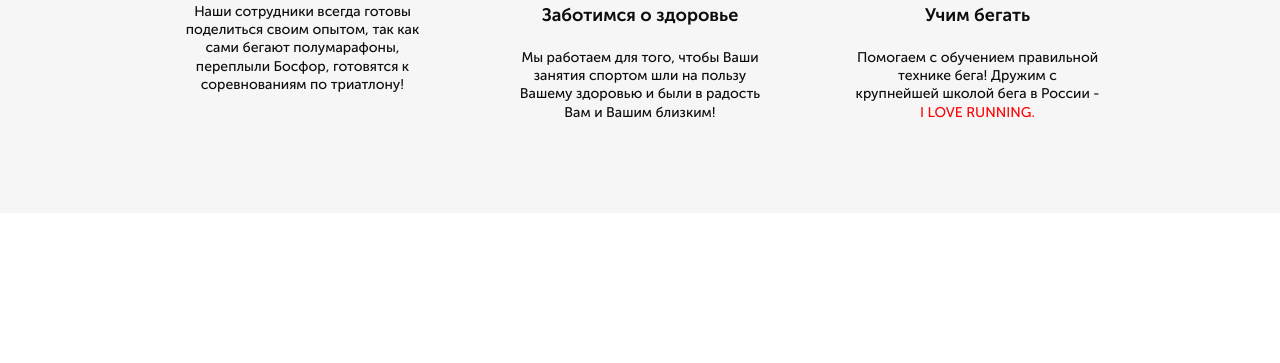
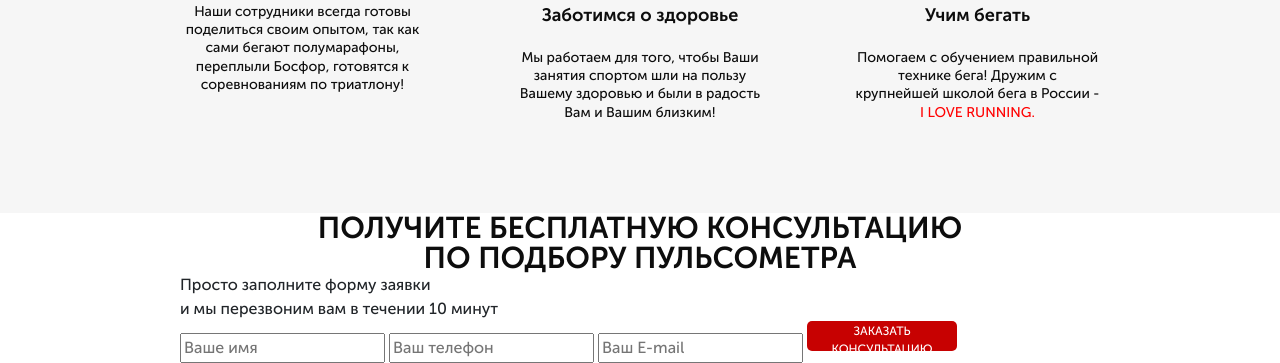
Before and after one commit to SoLoro/RunSmart-Front-end, a website: page src/index.html in a window 1280 px wide. Shown: the part 947-1310 px from the top of the page. Before the commit the page ends 1160 px from the top, so only its background shows below. Drawn offline with Linux system fonts and the light colour scheme.

Commit message:
html section - consultation

```diff
--- a/src/index.html
+++ b/src/index.html
@@ -72,5 +72,19 @@
                 </div>
         </div>
     </section>
+    <section class="consultation">
+        <div class="container">
+            <div class="text text_free">Получите бесплатную консультацию <br> по подбору пульсометра </div>
+            <div class="consultation__descr">
+                Просто заполните форму заявки <br> и мы перезвоним вам в течении 10 минут
+            </div>
+            <form class="feed-form"   action="#" > <!-- форма для заполнения -->
+                    <input name="name" required placeholder="Ваше имя" type="text"> <!-- поле для ввода -->
+                    <input  name="phone"required placeholder="Ваш телефон" type="number">
+                    <input name="email" required placeholder="Ваш E-mail" type="email">
+                    <button class="button button_form">ЗАКАЗАТЬ КОНСУЛЬТАЦИЮ</button>
+            </form>
+        </div>
+    </section>
 </body>
 </html>
```
